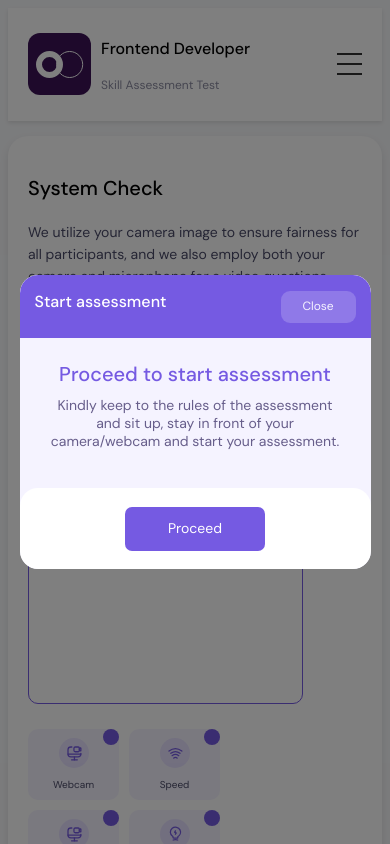
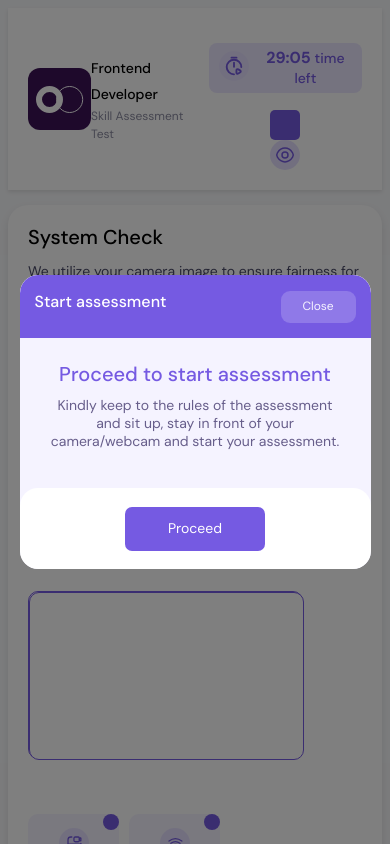
Before and after one commit to emmypuch/system-check, a React (Create React App) app: page / in a window 390 px wide. Shown: the top 844 px of the page. Built offline with nearby package versions, Linux system fonts and the light colour scheme; no server answers.

Commit message:
work in progress

```diff
--- a/package.json
+++ b/package.json
@@ -3,12 +3,15 @@
   "version": "0.1.0",
   "private": true,
   "dependencies": {
+    "@tensorflow-models/coco-ssd": "^2.2.3",
+    "@tensorflow/tfjs": "^4.20.0",
     "@testing-library/jest-dom": "^5.17.0",
     "@testing-library/react": "^13.4.0",
     "@testing-library/user-event": "^13.5.0",
     "react": "^18.3.1",
     "react-dom": "^18.3.1",
     "react-scripts": "5.0.1",
+    "react-webcam": "^7.2.0",
     "web-vitals": "^2.1.4"
   },
   "scripts": {
--- a/src/App.css
+++ b/src/App.css
@@ -21,27 +21,18 @@ body {
 .header-logo-content {
   display: flex;
   align-items: center;
-  gap: 10px;
 }
 
 .logo {
   display: flex;
   align-items: center;
-  transition: opacity 0.3s ease-out;
+  gap: 10px;
 }
 
-.logo-header {
-  transition: opacity 0.3s ease-out;
-}
-
-.logo.hide-small-screen,
-.logo-header.hide-small-screen {
-  display: block;
-  opacity: 1;
-}
-
-.logo-header.hide-small-screen {
-  display: none;
+.nav-menu {
+  display: flex;
+  align-items: center;
+  gap: 20px;
 }
 
 .logo a {
@@ -49,57 +40,11 @@ body {
   align-items: center;
 }
 
-.hamburger-menu {
-  display: none;
-  cursor: pointer;
-}
-
-.hamburger-menu .bar {
-  width: 25px;
-  height: 3px;
-  background-color: #333;
-  margin: 4px 0;
-  transition: 0.4s;
-}
-
-.hamburger-menu .bar.active:nth-child(1) {
-  transform: translateY(8px) rotate(45deg);
-}
-
-.hamburger-menu .bar.active:nth-child(2) {
-  opacity: 0;
-}
-
-.hamburger-menu .bar.active:nth-child(3) {
-  transform: translateY(-8px) rotate(-45deg);
-}
-
-.nav-menu {
-  display: none;
-  flex-direction: column;
-  gap: 20px;
-  position: absolute;
-  top: 60px;
-  left: 0;
-  width: 100%;
-  background-color: rgba(255, 255, 255, 0.95);
-  box-shadow: 0 2px 4px rgba(0, 0, 0, 0.1);
-  z-index: 1;
-  max-height: 0;
-  overflow: hidden;
-  transition: max-height 0.3s ease-out, background-color 0.3s ease-out;
-}
-
-.nav-menu.active {
-  display: flex;
-  max-height: 1000px;
-  background-color: none;
-}
-
 .logo-header h2 {
   font-weight: 500;
   font-size: 20px;
   line-height: 26.04px;
+  margin: 0;
 }
 
 .logo-header p {
@@ -107,6 +52,7 @@ body {
   font-weight: 400;
   font-size: 14px;
   line-height: 18.23px;
+  margin: 0;
 }
 
 .timer-wrapper {
@@ -149,51 +95,13 @@ body {
 .timer-count p span {
   font-weight: 500;
   font-size: 14px;
+  margin: 0;
 }
 
 /* Media Query for Small Screens */
 @media (max-width: 768px) {
   .header {
     margin-bottom: 15px;
-  }
-
-  .hamburger-menu {
-    display: flex;
-    flex-direction: column;
-    justify-content: center;
-    align-items: flex-end;
-    height: 30px;
-    cursor: pointer;
-    z-index: 8;
-  }
-
-  .hamburger-menu .bar {
-    width: 25px;
-    height: 3px;
-    background-color: #333;
-    margin: 4px 0;
-    transition: 0.4s;
-  }
-
-  .nav-menu {
-    display: none;
-    flex-direction: column;
-    gap: 20px;
-    position: absolute;
-    top: 60px;
-    left: 0;
-    width: 100%;
-    background-color: white;
-    box-shadow: 0 2px 4px rgba(0, 0, 0, 0.1);
-    z-index: 1;
-    max-height: 0;
-    overflow: hidden;
-    transition: max-height 0.3s ease-out;
-  }
-
-  .nav-menu.active {
-    display: flex;
-    max-height: 1000px;
   }
 
   .nav-menu .logo-header {
@@ -206,7 +114,7 @@ body {
   }
 
   .logo-header h2 {
-    font-size: 16px;
+    font-size: 14px;
   }
 
   .logo-header p {
@@ -237,6 +145,13 @@ body {
   justify-self: center;
 }
 
+.close-eye {
+  width: 3px;
+  height: 30px;
+  background-color: #755ae2;
+  border-radius: 5px;
+}
+
 .timer img {
   width: 50px;
   height: 50px;
@@ -258,6 +173,7 @@ body {
 .timer-count p span {
   font-weight: 500;
   font-size: 14px;
+  margin: 0;
 }
 
 .hide  {
@@ -287,9 +203,14 @@ body {
     margin-top: 10px;
   }
 
+  .close-eye {
+    width: 30px;
+    height: 30px;
+  }
+
   .timer img {
-    width: 40px;
-    height: 40px;
+    width: 30px;
+    height: 30px;
   }
 
   .timer-count p {
@@ -320,18 +241,21 @@ body {
   font-weight: 500;
   font-size: 20px;
   line-height: 25px;
+  margin: 0;
 }
 
 .card-container p {
   font-weight: 400;
   font-size: 14px;
   color: #4A4A68;
+  margin: 0;
   line-height: 22px;
+  padding-top: 10px;
 }
 
 /* Picture-Capture Styling */
 .picture {
-  margin-top: 15px;
+  margin-top: 45px;
 }
 
 .picture-container {
@@ -391,6 +315,7 @@ body {
   font-weight: 400;
   line-height: 13.02px;
   text-align: center;
+  margin: 0;
 }
 
 .circle img{
--- a/src/App.js
+++ b/src/App.js
@@ -3,10 +3,12 @@ import { Header } from "./components/Header";
 import { Card } from "./components/Card";
 import { Footer } from "./components/Footer";
 import { Modal } from "./components/Modal";
+// import Webcam from "react-webcam";
 
 function App() {
   return (
     <div className="wrapper">
+      {/* <Webcam /> */}
       <Header />
       <Card />
       <Footer />
--- /dev/null
+++ b/src/components/Camera.js
@@ -0,0 +1,53 @@
+import React, { useEffect, useRef, useState } from "react";
+import Webcam from "react-webcam";
+
+const videoConstraints = {
+  width: 275,
+  height: 168,
+  borderRadius: 10,
+  facingMode: "environment",
+};
+
+export const Camera = ({ onCapture }) => {
+  const webcamRef = useRef(null);
+
+  const [url, setUrl] = React.useState(null);
+
+  const capturePhoto = React.useCallback(async () => {
+    const imageSrc = webcamRef.current.getScreenshot();
+    onCapture(imageSrc);
+    setUrl(imageSrc);
+  }, [webcamRef]);
+
+  const onUserMedia = (e) => {
+    console.log(e);
+  };
+
+  return (
+    <>
+      <div
+        className="picture-container"
+        style={{
+          borderRadius: "10px",
+        }}
+      >
+        <Webcam
+          ref={webcamRef}
+          audio={false}
+          screenshotFormat="image/png"
+          videoConstraints={videoConstraints}
+          onUserMedia={onUserMedia}
+          mirrored={true}
+        />
+        {/* <button onClick={capturePhoto}>Take picture and continue</button> */}
+        {/* <button onClick={() => setUrl(null)}>Refresh</button> */}
+
+        {url && (
+          <div>
+            <img src={url} alt="screenshot" />
+          </div>
+        )}
+      </div>
+    </>
+  );
+};
--- a/src/components/Card.js
+++ b/src/components/Card.js
@@ -2,6 +2,7 @@ import React from "react";
 import { PictureCapture } from "./PictureCapture";
 import { SystemOption } from "./SystemOption";
 import { Button } from "./Button";
+// import ObjectDetection from "./ObjectDetection";
 
 export const Card = () => {
   return (
@@ -31,6 +32,7 @@ export const Card = () => {
         <div className="btn">
           <Button />
         </div>
+        {/* <ObjectDetection /> */}
       </div>
     </div>
   );
--- a/src/components/Header.js
+++ b/src/components/Header.js
@@ -1,38 +1,24 @@
-import React, { useState } from "react";
+import React from "react";
 import { TimeCounter } from "./TimeCounter";
 import Logo from "../images/logo.svg";
 
 export const Header = () => {
-  const [menuOpen, setMenuOpen] = useState(false);
-
-  const toggleMenu = () => {
-    setMenuOpen(!menuOpen);
-  };
-
   return (
     <header className="header">
       <div className="header-logo-content">
-        <div className={`logo ${menuOpen ? "hide-small-screen" : ""}`}>
+        <div className="logo">
           <a href="#">
             <img src={Logo} alt="Logo" />
           </a>
         </div>
-        <div className={`logo-header ${menuOpen ? "hide-small-screen" : ""}`}>
+        <div className="logo-header">
           <h2>Frontend Developer</h2>
           <p>Skill Assessment Test</p>
         </div>
       </div>
-      <div className="hamburger-menu" onClick={toggleMenu}>
-        <div className={`bar ${menuOpen ? "active" : ""}`}></div>
-        <div className={`bar ${menuOpen ? "active" : ""}`}></div>
-        <div className={`bar ${menuOpen ? "active" : ""}`}></div>
-      </div>
-      <nav className={`nav-menu ${menuOpen ? "active" : ""}`}>
+      <nav className="nav-menu">
         <TimeCounter />
       </nav>
-      {/* <div className="desktop">
-        <TimeCounter />
-      </div> */}
     </header>
   );
 };
--- /dev/null
+++ b/src/components/ObjectDetection.js
@@ -0,0 +1,54 @@
+// ObjectDetection.js
+
+import React, { useEffect, useState } from "react";
+import * as cocoSsd from "@tensorflow-models/coco-ssd";
+
+const ObjectDetection = ({ imageUrl }) => {
+  const [loading, setLoading] = useState(true);
+  const [predictions, setPredictions] = useState([]);
+
+  useEffect(() => {
+    const runObjectDetection = async () => {
+      const net = await cocoSsd.load();
+      const imageElement = document.createElement("img");
+      imageElement.src = imageUrl;
+      imageElement.onload = async () => {
+        // Detect objects in the image
+        const predictions = await net.detect(imageElement);
+        setPredictions(predictions);
+        setLoading(false);
+      };
+    };
+
+    if (imageUrl) {
+      runObjectDetection();
+    }
+  }, [imageUrl]);
+
+  if (loading) return <p>Loading...</p>;
+
+  return (
+    <div className="object-detection">
+      {predictions.map((prediction, index) => (
+        <div key={index}>
+          <p>
+            {prediction.class} - {Math.round(prediction.score * 100)}%
+          </p>
+          <div
+            style={{
+              position: "absolute",
+              top: prediction.bbox[1],
+              left: prediction.bbox[0],
+              width: prediction.bbox[2],
+              height: prediction.bbox[3],
+              border: "2px solid red",
+              backgroundColor: "transparent",
+            }}
+          ></div>
+        </div>
+      ))}
+    </div>
+  );
+};
+
+export default ObjectDetection;
--- a/src/components/PictureCapture.js
+++ b/src/components/PictureCapture.js
@@ -1,10 +1,27 @@
-import React from "react";
+import React, { useState } from "react";
 import Capture from "../images/capture.svg";
+import { Camera } from "./Camera";
+import ObjectDetection from "./ObjectDetection";
 
 export const PictureCapture = () => {
+  const [imageUrl, setImageUrl] = useState(null);
+
+  const handleCapture = (imageSrc) => {
+    setImageUrl(imageSrc);
+  };
+
   return (
     <>
-      <div className="picture-container"></div>
+      <div className="picture-container">
+        <Camera onCapture={handleCapture} />
+      </div>
+      {imageUrl && (
+        <div className="picture-capture-container">
+          <img src={imageUrl} alt="Captured" />
+          {/* Add object detection */}
+          <ObjectDetection imageUrl={imageUrl} />
+        </div>
+      )}
       {/* <div className="picture-capture-container">
         <img src={Capture} alt="" />
       </div> */}
--- a/src/components/TimeCounter.js
+++ b/src/components/TimeCounter.js
@@ -1,8 +1,46 @@
-import React from "react";
+import React, { useState, useEffect } from "react";
 import Clock from "../images/time.svg";
 import Hide from "../images/hide.svg";
+import Close from "../images/close-eye.png";
 
 export const TimeCounter = () => {
+  const [showTimeLeft, setShowTimeLeft] = useState(true);
+  const [timeLeft, setTimeLeft] = useState(29 * 60 + 10); // Initial time in seconds (29 minutes and 10 seconds)
+
+  const toggleTimeLeft = () => {
+    setShowTimeLeft(!showTimeLeft);
+  };
+
+  useEffect(() => {
+    let intervalId;
+
+    if (showTimeLeft) {
+      intervalId = setInterval(() => {
+        setTimeLeft((prevTimeLeft) => {
+          if (prevTimeLeft <= 0) {
+            clearInterval(intervalId);
+            return 0;
+          } else {
+            return prevTimeLeft - 1;
+          }
+        });
+      }, 1000); // Update every second
+    } else {
+      clearInterval(intervalId);
+    }
+
+    return () => clearInterval(intervalId);
+  }, [showTimeLeft]);
+
+  // Format seconds into MM:SS format
+  const formatTime = (seconds) => {
+    const minutes = Math.floor(seconds / 60);
+    const remainingSeconds = seconds % 60;
+    return `${minutes.toString().padStart(2, "0")}:${remainingSeconds
+      .toString()
+      .padStart(2, "0")}`;
+  };
+
   return (
     <div className="timer-wrapper">
       <div className="timer-container">
@@ -11,14 +49,20 @@ export const TimeCounter = () => {
             <img src={Clock} alt="Clock" />
           </div>
           <div className="timer-count">
-            <p>
-              29:10 <span>time left</span>
-            </p>
+            {showTimeLeft ? (
+              <p>
+                {formatTime(timeLeft)} <span>time left</span>
+              </p>
+            ) : (
+              <p>****</p>
+            )}
           </div>
         </div>
       </div>
-      <div className="hide">
+      <div className="hide" onClick={toggleTimeLeft}>
+        <div className="close-eye"></div>
         <img src={Hide} alt="eye" />
+        {/* <img src={Close} alt="" className="close-eye" /> */}
       </div>
     </div>
   );
```
Also changed, not shown: src/components/Webcam.js (added, +29 -0 lines), src/images/close-eye.png (added), 1 other file (tests, documents, lock files or other folders).
